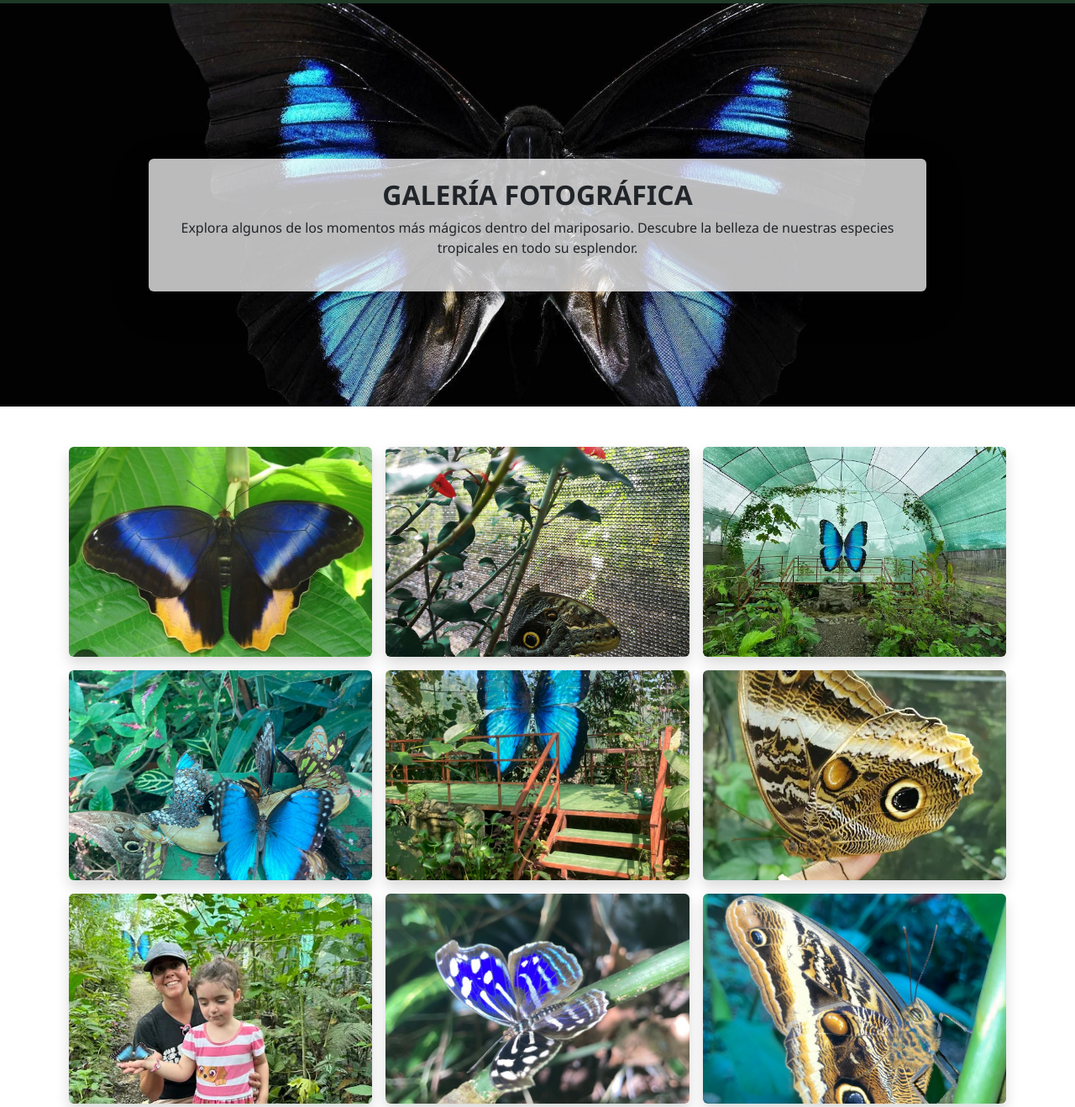
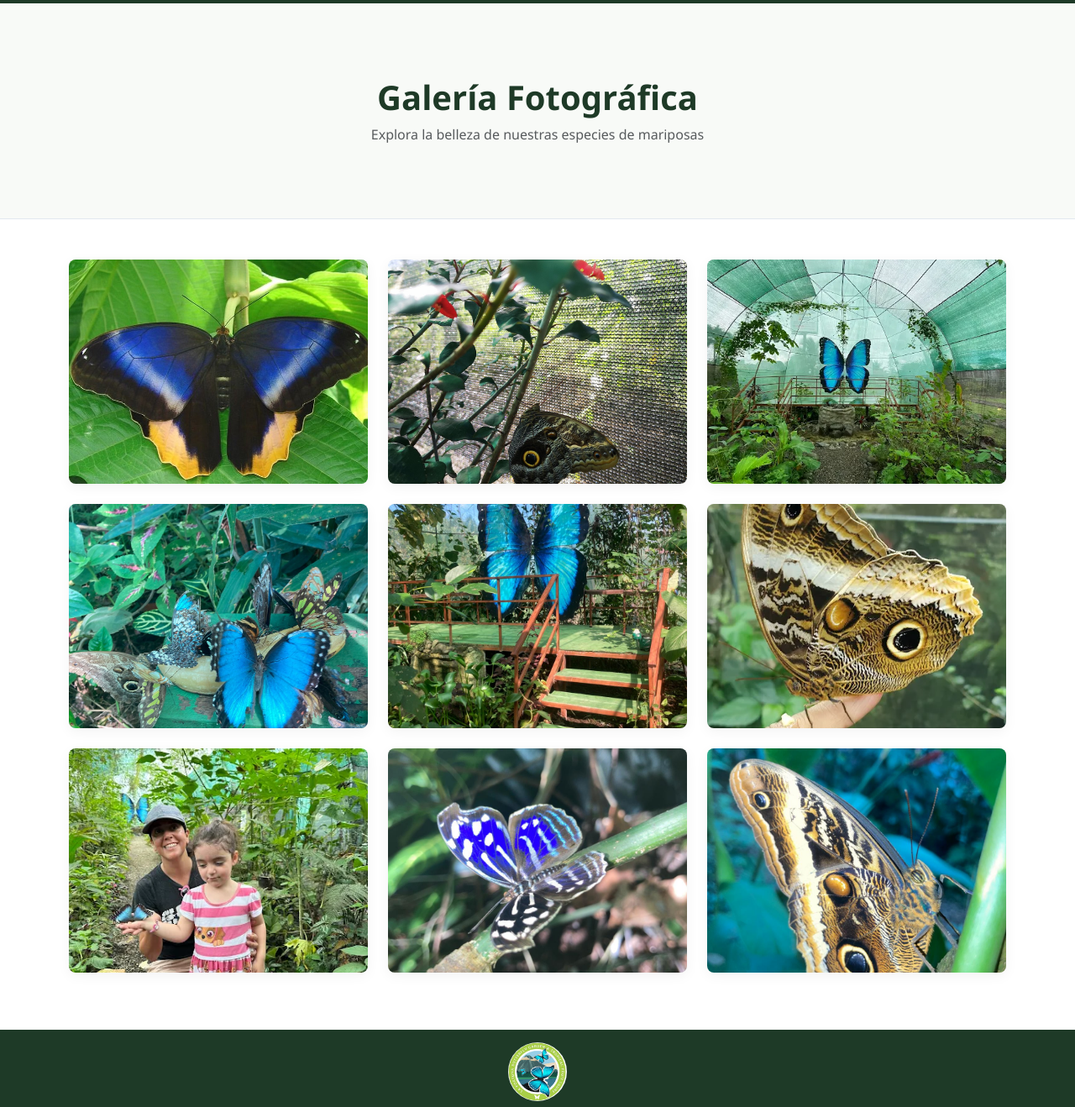
Before and after one commit to NazVillegas9006/Web_Reserva, a website: page galeria.html in a window 1280 px wide. Shown: the part 70-1388 px from the top of the page at 84% size. Drawn offline with nearby package versions, Linux system fonts and the light colour scheme.

Commit message:
feat: galería - grid responsive sin lightbox

```diff
--- a/css/galeria.css
+++ b/css/galeria.css
@@ -44,51 +44,60 @@ footer img {
   border: none;
 }
 
-/* Hero con imagen de fondo */
-.hero-image {
-  background-image: url('../assets/img/Imag.jpg');
-  background-size: cover;
-  background-position: center;
-  background-repeat: no-repeat;
-  background-attachment: fixed;
-  height: 60vh;
-  display: flex;
-  align-items: center;
-  justify-content: center;
+/* Cabecera limpia de la galería */
+.gallery-header {
+  background-color: var(--color-light) !important;
+  padding: 64px 0 !important;
+  border-bottom: 1px solid var(--color-border);
 }
 
-.hero-image .bg-opacity-75 {
-  background-color: rgba(255, 255, 255, 0.9);
-  border-radius: 10px;
-  padding: 2rem;
-}
-
-/* Galería de imágenes */
-.gallery-container {
-  background-color: var(--verde-boton);
-  padding: 40px 30px;
-  margin: 60px auto 0 auto;
-  border-radius: 20px;
-  max-width: 1200px;
-}
-
+/* Galería de imágenes con CSS Grid */
 .gallery-grid {
   display: grid;
-  grid-template-columns: repeat(auto-fit, minmax(250px, 1fr));
-  gap: 30px;
+  grid-template-columns: repeat(auto-fill, minmax(280px, 1fr));
+  gap: 1.5rem;
   margin: 0 auto;
 }
 
-.gallery-grid img {
-  object-fit: cover;
-  width: 100%;
-  height: 250px;
-  border-radius: 10px;
-  transition: transform 0.3s ease;
+.gallery-item {
+  position: relative;
+  overflow: hidden;
+  aspect-ratio: 4/3;
+  border-radius: 12px;
+  background-color: var(--color-light);
+  box-shadow: 0 4px 15px rgba(0, 0, 0, 0.05);
 }
 
-.gallery-grid img:hover {
-  transform: scale(1.05);
+.gallery-item img {
+  width: 100%;
+  height: 100%;
+  object-fit: cover;
+  transition: transform 0.5s ease;
+}
+
+.gallery-item:hover img {
+  transform: scale(1.03);
+}
+
+/* Especie Overlay deslizante */
+.species-overlay {
+  position: absolute;
+  left: 0;
+  right: 0;
+  bottom: -50px;
+  background: rgba(0, 0, 0, 0.55);
+  color: #fff;
+  text-align: center;
+  padding: 8px 12px;
+  font-size: 0.8rem;
+  transition: bottom 0.3s ease;
+  z-index: 2;
+  backdrop-filter: blur(2px);
+  -webkit-backdrop-filter: blur(2px);
+}
+
+.gallery-item:hover .species-overlay {
+  bottom: 0;
 }
 
 /* Botones */
--- a/galeria.html
+++ b/galeria.html
@@ -13,34 +13,75 @@
   <div id="navbar-placeholder"></div>
 
 
-  <!-- HERO SECTION -->
-  <section class="hero-image">
-    <div class="container py-5">
-      <div class="row justify-content-center">
-        <div class="col-lg-10">
-          <div class="bg-light text-dark p-4 rounded shadow-lg bg-opacity-75 mt-5 text-center">
-            <h2 class="fw-bold" data-i18n="galeriaTitulo">GALERÍA FOTOGRÁFICA</h2>
-            <p data-i18n="descripcionGaleria">Explora algunos de los momentos más mágicos dentro del mariposario. Descubre la belleza de nuestras especies tropicales en todo su esplendor.</p>
+  <!-- HEADER SECTION -->
+  <section class="gallery-header py-5 bg-light text-center">
+    <div class="container py-4">
+      <h1 class="fw-bold" style="color: var(--color-primary) !important;" data-i18n="galeria.titulo">Galería Fotográfica</h1>
+      <p class="text-muted mb-0" data-i18n="galeria.subtitulo">Explora la belleza de nuestras especies de mariposas</p>
+    </div>
+  </section>
+
+  <!-- GALLERY GRID -->
+  <section class="gallery-section py-5 bg-white">
+    <div class="container">
+      <div class="gallery-grid">
+        <div class="gallery-item rounded-3 overflow-hidden">
+          <img src="assets/img/Azul.jpg" alt="Blue Morpho" loading="lazy">
+          <div class="species-overlay">
+            <span data-i18n="especie.morphoAzul">Morpho Azul</span>
+          </div>
+        </div>
+        <div class="gallery-item rounded-3 overflow-hidden">
+          <img src="assets/img/Zul.jpg" alt="Hecale Longwing" loading="lazy">
+          <div class="species-overlay">
+            <span data-i18n="especie.hecale">Hecale Longwing</span>
+          </div>
+        </div>
+        <div class="gallery-item rounded-3 overflow-hidden">
+          <img src="assets/img/Mariposa.webp" alt="Monarch" loading="lazy">
+          <div class="species-overlay">
+            <span data-i18n="especie.monarca">Monarca</span>
+          </div>
+        </div>
+        <div class="gallery-item rounded-3 overflow-hidden">
+          <img src="assets/img/Bute.jpg" alt="Zebra Longwing" loading="lazy">
+          <div class="species-overlay">
+            <span data-i18n="especie.cebra">Cebra Heliconiana</span>
+          </div>
+        </div>
+        <div class="gallery-item rounded-3 overflow-hidden">
+          <img src="assets/img/Mii.jpg" alt="Malachite" loading="lazy">
+          <div class="species-overlay">
+            <span data-i18n="especie.malaquita">Malaquita</span>
+          </div>
+        </div>
+        <div class="gallery-item rounded-3 overflow-hidden">
+          <img src="assets/img/Chi.webp" alt="Postman" loading="lazy">
+          <div class="species-overlay">
+            <span data-i18n="especie.cartero">Cartero</span>
+          </div>
+        </div>
+        <div class="gallery-item rounded-3 overflow-hidden">
+          <img src="assets/img/Chica.webp" alt="Owl Butterfly" loading="lazy">
+          <div class="species-overlay">
+            <span data-i18n="especie.buho">Ojo de Búho</span>
+          </div>
+        </div>
+        <div class="gallery-item rounded-3 overflow-hidden">
+          <img src="assets/img/Moo.jpg" alt="Glasswing" loading="lazy">
+          <div class="species-overlay">
+            <span data-i18n="especie.espejito">Espejito</span>
+          </div>
+        </div>
+        <div class="gallery-item rounded-3 overflow-hidden">
+          <img src="assets/img/Cali.jpg" alt="Julia Heliconian" loading="lazy">
+          <div class="species-overlay">
+            <span data-i18n="especie.flambeau">Flambeau</span>
           </div>
         </div>
       </div>
     </div>
   </section>
-
-  <!-- GALERÍA IMÁGENES -->
-  <div class="container gallery-grid py-5">
-    <div class="row g-3">
-      <div class="col-6 col-md-4"><img src="assets/img/Azul.jpg" class="img-fluid rounded shadow" alt="Azul"></div>
-      <div class="col-6 col-md-4"><img src="assets/img/Zul.jpg" class="img-fluid rounded shadow" alt="Zul"></div>
-      <div class="col-6 col-md-4"><img src="assets/img/Mariposa.webp" class="img-fluid rounded shadow" alt="Garden"></div>
-      <div class="col-6 col-md-4"><img src="assets/img/Bute.jpg" class="img-fluid rounded shadow" alt="Bute"></div>
-      <div class="col-6 col-md-4"><img src="assets/img/Mii.jpg" class="img-fluid rounded shadow" alt="Libro"></div>
-      <div class="col-6 col-md-4"><img src="assets/img/Chi.webp" class="img-fluid rounded shadow" alt="Naranja"></div>
-      <div class="col-6 col-md-4"><img src="assets/img/Chica.webp" class="img-fluid rounded shadow" alt="Ojo"></div>
-      <div class="col-6 col-md-4"><img src="assets/img/Moo.jpg" class="img-fluid rounded shadow" alt="Fruta"></div>
-      <div class="col-6 col-md-4"><img src="assets/img/Cali.jpg" class="img-fluid rounded shadow" alt="Personas"></div>
-    </div>
-  </div>
 
   <!-- FOOTER -->
   <div id="footer-placeholder"></div>
```
